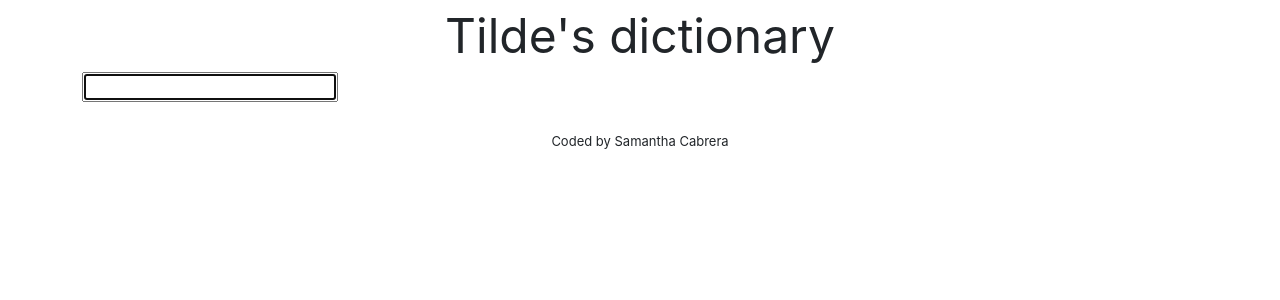
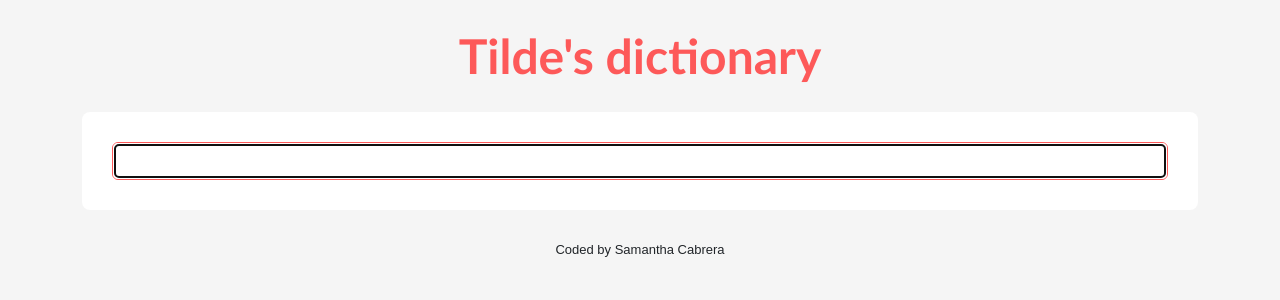
Before and after one commit to villa151/project-dictionary, a React (Create React App) app: page / in a window 1280 px wide. Shown: the top 300 px of the page. Built offline with nearby package versions, Linux system fonts and the light colour scheme.

Commit message:
color and css
changed color and initial look of app

```diff
--- a/src/App.css
+++ b/src/App.css
@@ -1,13 +1,18 @@
 body {
-  background: ;
+  background: whitesmoke;
 }
 header {
   font-size: 48px;
   text-align: center;
+  font-weight: bold;
+  color: #fd5959;
+  font-family: "Gill Sans", "Gill Sans MT", Calibri, "Trebuchet MS", sans-serif;
+  padding-top: 20px;
 }
 
 footer {
   font-size: small;
   text-align: center;
   margin: 30px 0;
+  font-family: Arial, Helvetica, sans-serif;
 }
--- a/src/Dictionary.css
+++ b/src/Dictionary.css
@@ -0,0 +1,15 @@
+.Dictionary section {
+  background: white;
+  padding: 30px;
+  border-radius: 8px;
+  box-shadow: 0 5px 15px (rgb 0 0 0 / 10%);
+  margin: 20px 0;
+}
+
+.Dictionary input {
+  width: 100%;
+  padding: 6px 4px;
+  border: 1px solid #fd5959;
+  border-radius: 6px;
+  color: #fd7f59;
+}
--- /dev/null
+++ b/src/Results.css
@@ -0,0 +1,6 @@
+.Results h2 {
+  font-size: 40px;
+  font-weight: bold;
+  line-height: 1.5;
+  color: #fd5959;
+}
--- a/src/Results.js
+++ b/src/Results.js
@@ -1,6 +1,8 @@
 import React from "react";
 import Meaning from "./Meaning";
 import Phonetic from "./Phonetic";
+
+import "./Results.css";
 
 export default function Results(props) {
   if (props.results) {
```
